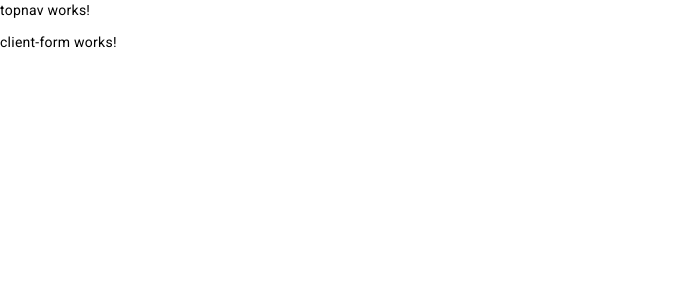
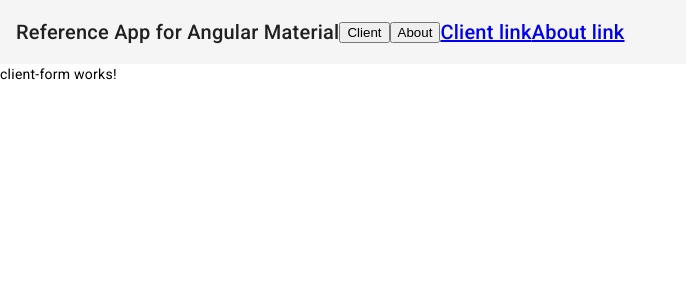
Before and after one commit to maurya-anil/MatRefImpl, an Angular app: page / in a window 1280 px wide. Shown: the top 300 px of the page, without its empty margins (0-686 px from the left). Built offline with nearby package versions, Linux system fonts and the light colour scheme.

Commit message:
router link and two buttons added

```diff
--- a/src/app/app.module.ts
+++ b/src/app/app.module.ts
@@ -1,5 +1,7 @@
 import { NgModule } from '@angular/core';
 import { BrowserModule } from '@angular/platform-browser';
+
+import {MatToolbarModule} from '@angular/material/toolbar';
 
 import { AppRoutingModule } from './app-routing.module';
 import { AppComponent } from './app.component';
@@ -18,7 +20,9 @@ import { AboutComponent } from './about/about.component';
   imports: [
     BrowserModule,
     AppRoutingModule,
-    BrowserAnimationsModule
+    BrowserAnimationsModule,
+    MatToolbarModule
+
   ],
   providers: [],
   bootstrap: [AppComponent]
--- a/src/app/topnav/topnav.component.html
+++ b/src/app/topnav/topnav.component.html
@@ -1 +1,9 @@
-<p>topnav works!</p>
+<mat-toolbar>
+    <mat-toolbar-row>
+        <span>Reference App for Angular Material</span>
+        <button mat-button>Client</button>
+        <button mat-button>About</button>
+        <a routerLink="client">Client link</a>
+        <a routerLink="about">About link</a>
+    </mat-toolbar-row>
+</mat-toolbar>
```
